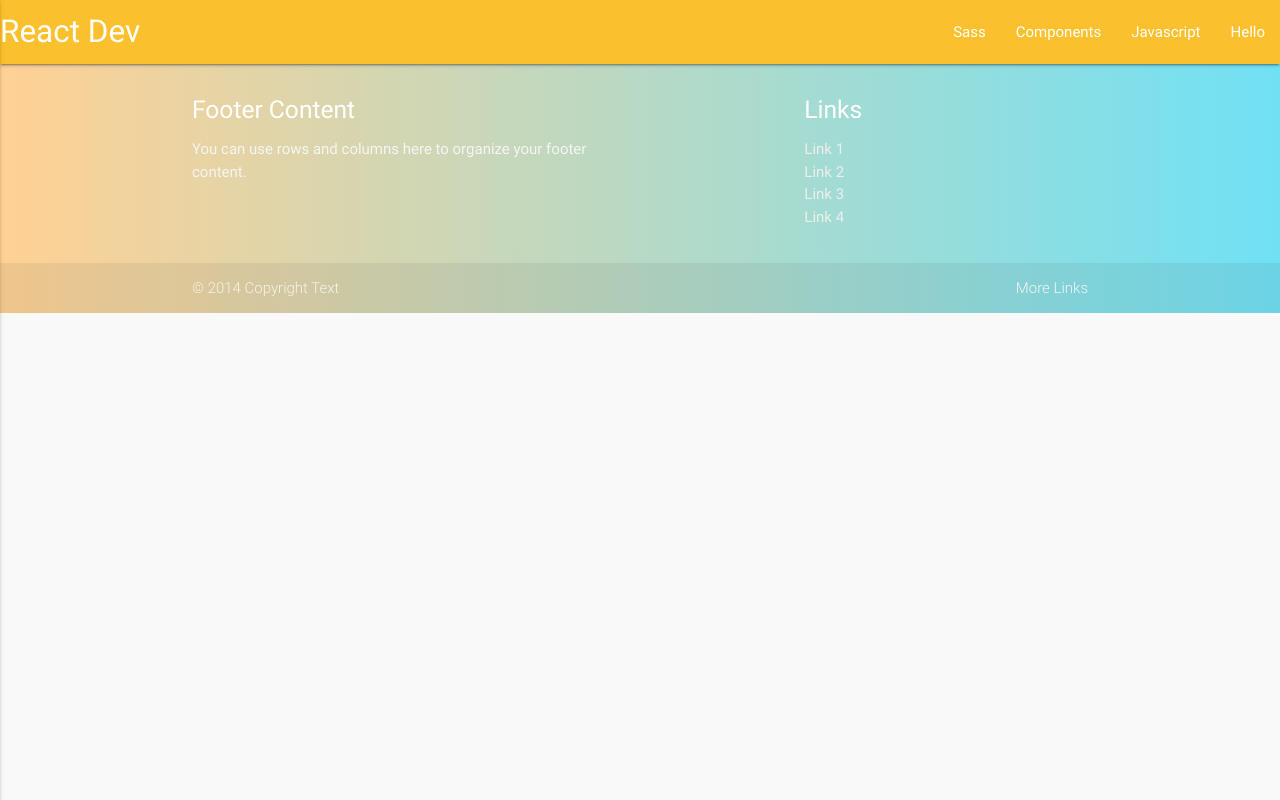
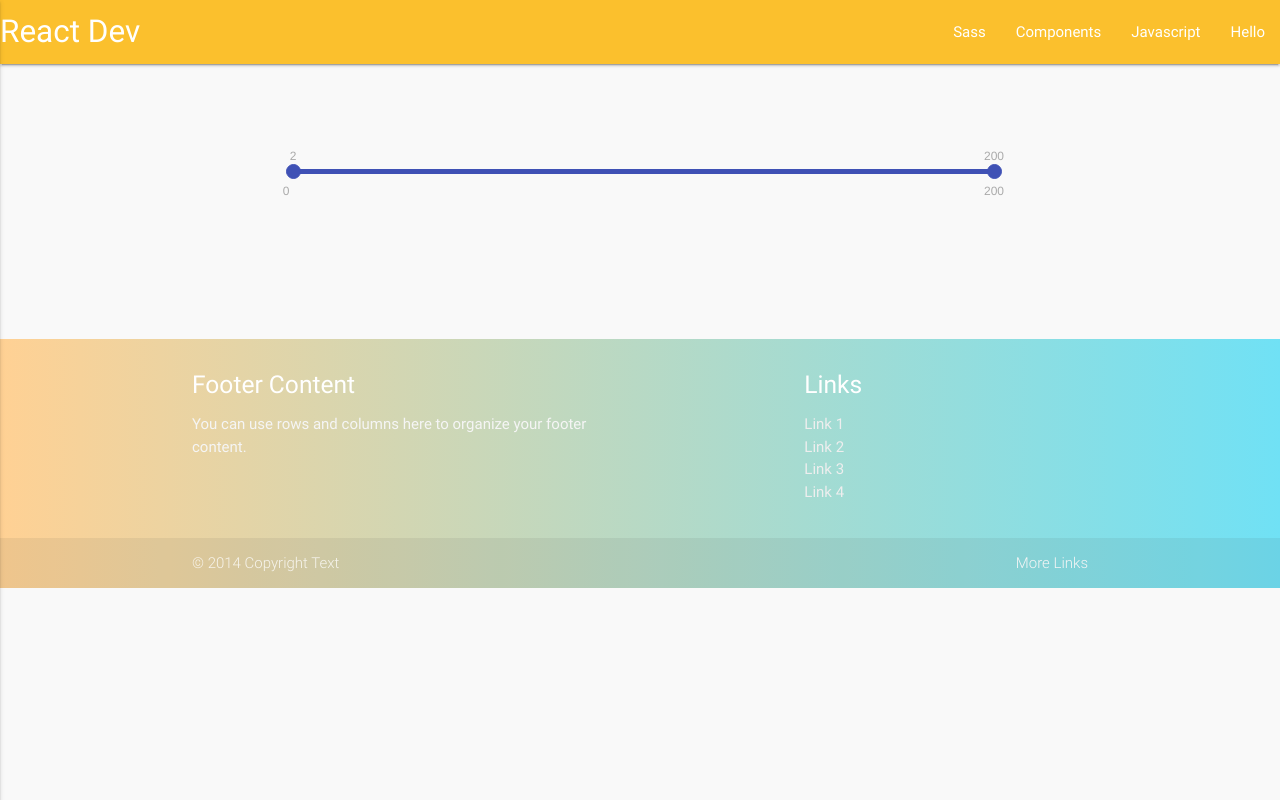
Before and after one commit to VishalVema/ecomm, a React app: page /detail in a window 1280 px wide. Built offline with nearby package versions, Linux system fonts and the light colour scheme.

Commit message:
Range slider added

```diff
--- a/package.json
+++ b/package.json
@@ -27,11 +27,16 @@
     "promise": "^7.1.1",
     "prop-types": "^15.5.10",
     "react": "^15.5.4",
+    "react-addons-css-transition-group": "^15.6.2",
     "react-dom": "^15.5.4",
     "react-hot-loader": "^3.1.1",
+    "react-input-range": "^1.2.1",
+    "react-rangeslider": "^2.2.0",
+    "react-rangeslider-extended-multiple": "^1.0.16",
     "react-redux": "^5.0.4",
     "react-router": "^4.2.0",
     "react-router-dom": "^4.2.2",
+    "react-swipeable-tabs": "^2.2.0",
     "redbox-react": "^1.3.6",
     "redux": "^3.6.0",
     "redux-thunk": "^2.2.0",
--- /dev/null
+++ b/src/components/common/RangeSlider.js
@@ -0,0 +1,34 @@
+import React, { Component } from 'react'
+import InputRange from 'react-input-range'
+import 'react-input-range/src/scss/index.scss'
+
+class RangeSlider extends Component {
+
+  constructor(props) {
+     super(props);
+
+     this.state = {
+        value: { min: 2, max: 200 }
+     }
+     this.updateState = this.updateState.bind(this);
+  };
+  updateState(e) {
+
+     this.setState({value: e});
+     console.log(this.state.value);
+  }
+
+  render () {
+    return (
+      <form className="form">
+      <InputRange
+       maxValue={200}
+       minValue={0}
+       value={this.state.value}
+       onChange={this.updateState} />
+     </form>
+    )
+  }
+}
+
+export { RangeSlider }
--- a/src/components/common/filters.js
+++ b/src/components/common/filters.js
@@ -1,4 +1,5 @@
 import React, { Component } from 'react'
+import { RangeSlider } from './'
 import './styles/Filters.scss'
 
 class Filter extends Component {
@@ -16,7 +17,7 @@ class Filter extends Component {
             <div>Alvin<a href='#!' className='secondary-content'><i className='material-icons'>send</i></a></div>
           </li>
           <li className='collection-item dismissable'>
-            <div>Alvin<a href='#!' className='secondary-content'><i className='material-icons'>send</i></a></div>
+            <RangeSlider />
           </li>
         </ul>
       </div>
--- a/src/components/common/index.js
+++ b/src/components/common/index.js
@@ -4,4 +4,4 @@ export * from './carousel'
 export * from './footer'
 export * from './cards'
 export * from './filters'
-export * from './wideCarousel'
+export * from './RangeSlider'
--- a/src/components/common/wideCarousel.js
+++ /dev/null
@@ -1,18 +0,0 @@
-import React, { Component } from 'react'
-
-class wideCarousel extends Component {
-  render () {
-    return (
-      <div className='col l12'>
-        <div className='carousel carousel-slider'>
-          <a className='carousel-item' href='#one!'><img src='https://lorempixel.com/800/400/food/1' /></a>
-          <a className='carousel-item' href='#two!'><img src='https://lorempixel.com/800/400/food/2' /></a>
-          <a className='carousel-item' href='#three!'><img src='https://lorempixel.com/800/400/food/3' /></a>
-          <a className='carousel-item' href='#four!'><img src='https://lorempixel.com/800/400/food/4' /></a>
-        </div>
-      </div>
-    )
-  }
-}
-
-export { wideCarousel }
--- /dev/null
+++ b/src/components/details.js
@@ -0,0 +1,34 @@
+import React, { Component } from 'react'
+import InputRange from 'react-input-range'
+import 'react-input-range/src/scss/index.scss'
+
+class Detail extends Component {
+
+  constructor(props) {
+     super(props);
+
+     this.state = {
+        value: { min: 2, max: 200 }
+     }
+     this.updateState = this.updateState.bind(this);
+  };
+  updateState(e) {
+
+     this.setState({value: e});
+     console.log(this.state.value);
+  }
+
+  render () {
+    return (
+      <form className="form">
+      <InputRange
+       maxValue={200}
+       minValue={0}
+       value={this.state.value}
+       onChange={this.updateState} />
+     </form>
+    )
+  }
+}
+
+export default Detail
--- a/src/components/lists.js
+++ b/src/components/lists.js
@@ -1,7 +1,8 @@
-import React from 'react'
+import React, { Component } from 'react'
 import { Card, Filter } from './common'
 
-const List = () => {
+class List extends Component {
+  render () {
     return (
       <div className='row'>
         <Filter />
@@ -10,5 +11,6 @@ const List = () => {
 
     )
   }
+}
 
 export default List
--- a/src/index.html
+++ b/src/index.html
@@ -18,6 +18,19 @@
     body{
       background-color: #f5f5f587;
     }
+
+    .form {
+  margin: 0 auto;
+  padding: 100px 30px 0;
+
+  @media (min-width: 800px) {
+    max-width: 60%;
+  }
+}
+
+.input-range {
+  margin-bottom: 160px;
+}
   </style>
 </head>
 <body>
--- a/src/main.js
+++ b/src/main.js
@@ -1,30 +1,29 @@
-"use strict";
+'use strict'
 
-import React from 'react';
-import ReactDOM from 'react-dom';
-//import Header from './components/common/header';
-import Home from './components/home';
-import List from './components/lists';
-import {Header, Carousel, GradientDivider, Footer} from './components/common/index';
-import { Router, Route, Link, IndexRoute, hashHistory, browserHistory } from 'react-router';
-import { BrowserRouter, Switch } from 'react-router-dom';
+import React from 'react'
+import ReactDOM from 'react-dom'
+import Home from './components/home'
+import List from './components/lists'
+import Detail from './components/details'
+import { Header, Footer } from './components/common/index'
+import { Router, Route, Link, IndexRoute, hashHistory, browserHistory } from 'react-router'
+import { BrowserRouter, Switch } from 'react-router-dom'
 
 
 
 
 ReactDOM.render(
   <div>
-
     <BrowserRouter>
       <div>
-					<Header logo="React Dev"/>
+        <Header logo='React Dev' />
         <Route exact path='/' component={Home} />
         <Route path='/list' component={List} />
+        <Route path='/detail' component={Detail} />
         <Footer />
       </div>
 
     </BrowserRouter>
-
   </div>
 
 , document.getElementById('root'));
```
Also changed, not shown: 1 other file (tests, documents, lock files or other folders). Lines whose indentation alone changed are shown as unchanged.
